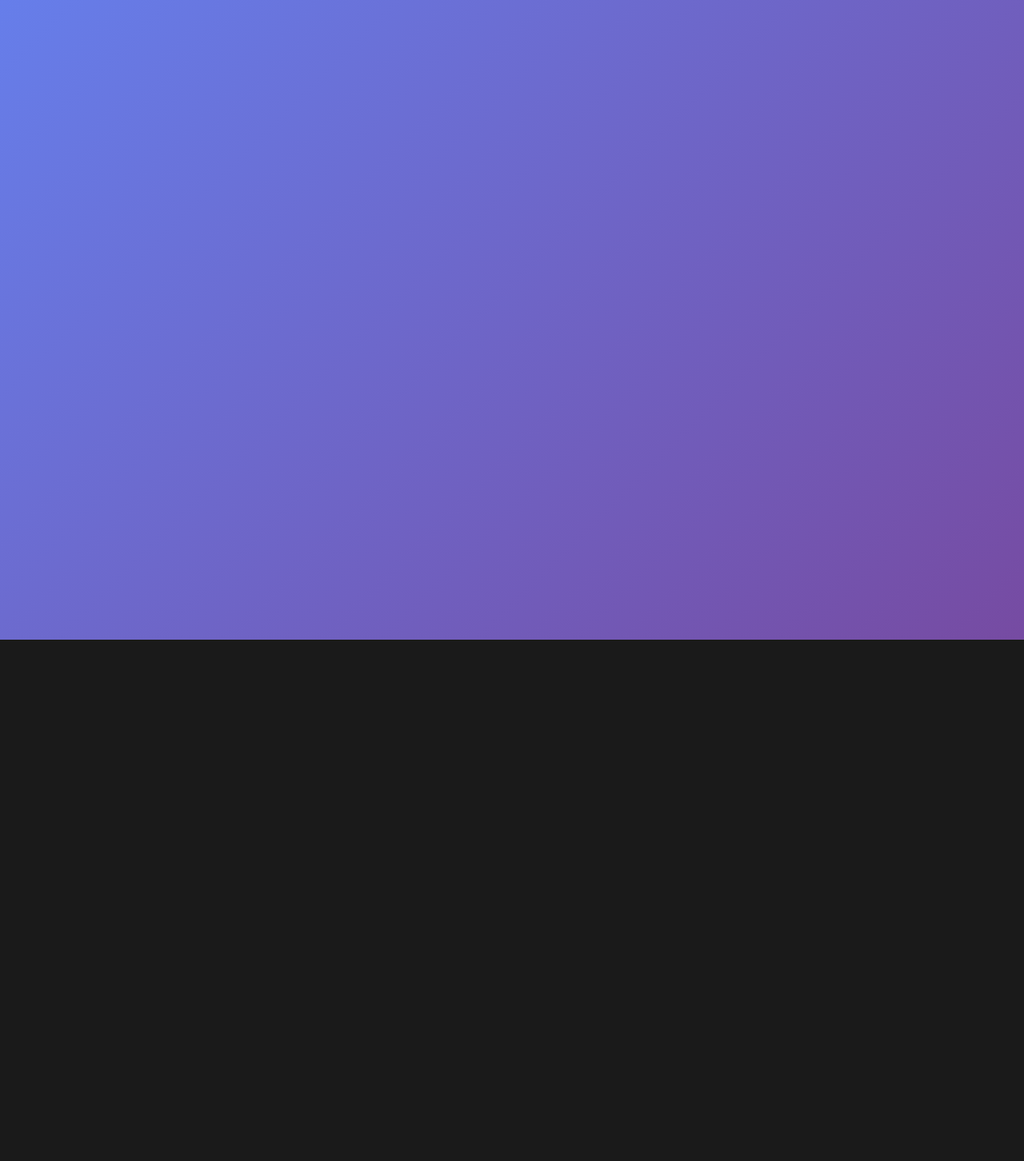
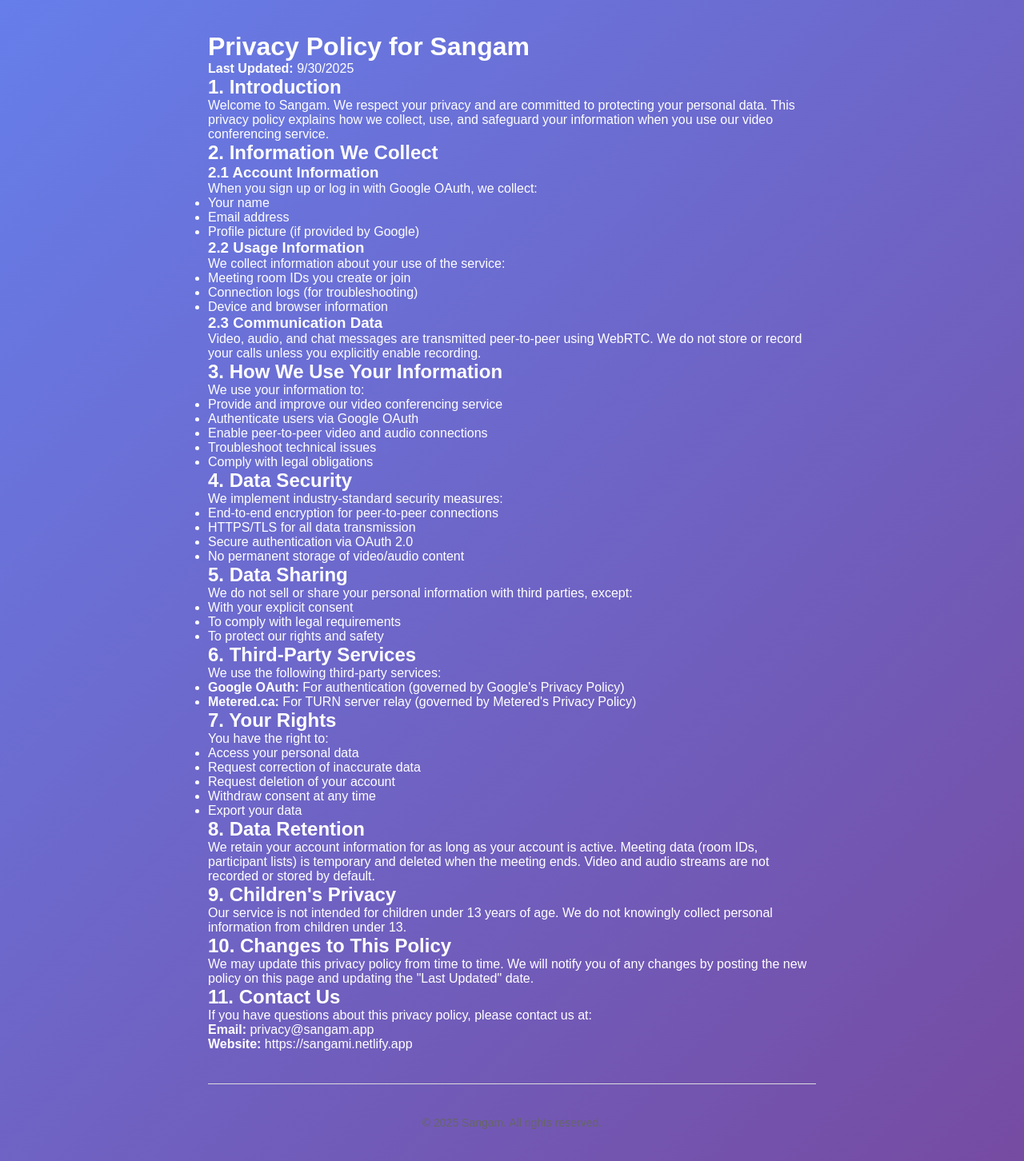
Before and after one commit to rdmurugan/Sangam, a React (Create React App) app in the folder frontend/: page /privacy in a window 1280 px wide. Before the commit this address had no page. Shown: the whole page at 80% size. Before the commit the page ends 800 px from the top, so only its background shows below. Built offline with nearby package versions, Linux system fonts and the light colour scheme.

Commit message:
Add privacy policy page for Google OAuth consent screen

```diff
--- a/frontend/src/App.js
+++ b/frontend/src/App.js
@@ -2,6 +2,7 @@
 import { BrowserRouter as Router, Routes, Route } from 'react-router-dom';
 import Home from './components/Home';
 import Room from './components/Room';
+import Privacy from './pages/Privacy';
 import './styles/App.css';
 
 function App() {
@@ -11,6 +12,7 @@
         <Routes>
           <Route path="/" element={<Home />} />
           <Route path="/room/:roomId" element={<Room />} />
+          <Route path="/privacy" element={<Privacy />} />
         </Routes>
       </div>
     </Router>
--- /dev/null
+++ b/frontend/src/pages/Privacy.js
@@ -0,0 +1,117 @@
+import React from 'react';
+
+const Privacy = () => {
+  return (
+    <div style={{ maxWidth: '800px', margin: '0 auto', padding: '40px 20px', fontFamily: 'Arial, sans-serif' }}>
+      <h1>Privacy Policy for Sangam</h1>
+      <p><strong>Last Updated:</strong> {new Date().toLocaleDateString()}</p>
+
+      <h2>1. Introduction</h2>
+      <p>
+        Welcome to Sangam. We respect your privacy and are committed to protecting your personal data.
+        This privacy policy explains how we collect, use, and safeguard your information when you use our video conferencing service.
+      </p>
+
+      <h2>2. Information We Collect</h2>
+      <h3>2.1 Account Information</h3>
+      <p>When you sign up or log in with Google OAuth, we collect:</p>
+      <ul>
+        <li>Your name</li>
+        <li>Email address</li>
+        <li>Profile picture (if provided by Google)</li>
+      </ul>
+
+      <h3>2.2 Usage Information</h3>
+      <p>We collect information about your use of the service:</p>
+      <ul>
+        <li>Meeting room IDs you create or join</li>
+        <li>Connection logs (for troubleshooting)</li>
+        <li>Device and browser information</li>
+      </ul>
+
+      <h3>2.3 Communication Data</h3>
+      <p>
+        Video, audio, and chat messages are transmitted peer-to-peer using WebRTC.
+        We do not store or record your calls unless you explicitly enable recording.
+      </p>
+
+      <h2>3. How We Use Your Information</h2>
+      <p>We use your information to:</p>
+      <ul>
+        <li>Provide and improve our video conferencing service</li>
+        <li>Authenticate users via Google OAuth</li>
+        <li>Enable peer-to-peer video and audio connections</li>
+        <li>Troubleshoot technical issues</li>
+        <li>Comply with legal obligations</li>
+      </ul>
+
+      <h2>4. Data Security</h2>
+      <p>We implement industry-standard security measures:</p>
+      <ul>
+        <li>End-to-end encryption for peer-to-peer connections</li>
+        <li>HTTPS/TLS for all data transmission</li>
+        <li>Secure authentication via OAuth 2.0</li>
+        <li>No permanent storage of video/audio content</li>
+      </ul>
+
+      <h2>5. Data Sharing</h2>
+      <p>We do not sell or share your personal information with third parties, except:</p>
+      <ul>
+        <li>With your explicit consent</li>
+        <li>To comply with legal requirements</li>
+        <li>To protect our rights and safety</li>
+      </ul>
+
+      <h2>6. Third-Party Services</h2>
+      <p>We use the following third-party services:</p>
+      <ul>
+        <li><strong>Google OAuth:</strong> For authentication (governed by Google's Privacy Policy)</li>
+        <li><strong>Metered.ca:</strong> For TURN server relay (governed by Metered's Privacy Policy)</li>
+      </ul>
+
+      <h2>7. Your Rights</h2>
+      <p>You have the right to:</p>
+      <ul>
+        <li>Access your personal data</li>
+        <li>Request correction of inaccurate data</li>
+        <li>Request deletion of your account</li>
+        <li>Withdraw consent at any time</li>
+        <li>Export your data</li>
+      </ul>
+
+      <h2>8. Data Retention</h2>
+      <p>
+        We retain your account information for as long as your account is active.
+        Meeting data (room IDs, participant lists) is temporary and deleted when the meeting ends.
+        Video and audio streams are not recorded or stored by default.
+      </p>
+
+      <h2>9. Children's Privacy</h2>
+      <p>
+        Our service is not intended for children under 13 years of age.
+        We do not knowingly collect personal information from children under 13.
+      </p>
+
+      <h2>10. Changes to This Policy</h2>
+      <p>
+        We may update this privacy policy from time to time. We will notify you of any changes
+        by posting the new policy on this page and updating the "Last Updated" date.
+      </p>
+
+      <h2>11. Contact Us</h2>
+      <p>If you have questions about this privacy policy, please contact us at:</p>
+      <p>
+        <strong>Email:</strong> privacy@sangam.app<br />
+        <strong>Website:</strong> https://sangami.netlify.app
+      </p>
+
+      <hr style={{ margin: '40px 0', border: 'none', borderTop: '1px solid #ddd' }} />
+
+      <p style={{ fontSize: '14px', color: '#666', textAlign: 'center' }}>
+        © {new Date().getFullYear()} Sangam. All rights reserved.
+      </p>
+    </div>
+  );
+};
+
+export default Privacy;
```
Also changed, not shown: 1 other file (tests, documents, lock files or other folders).
